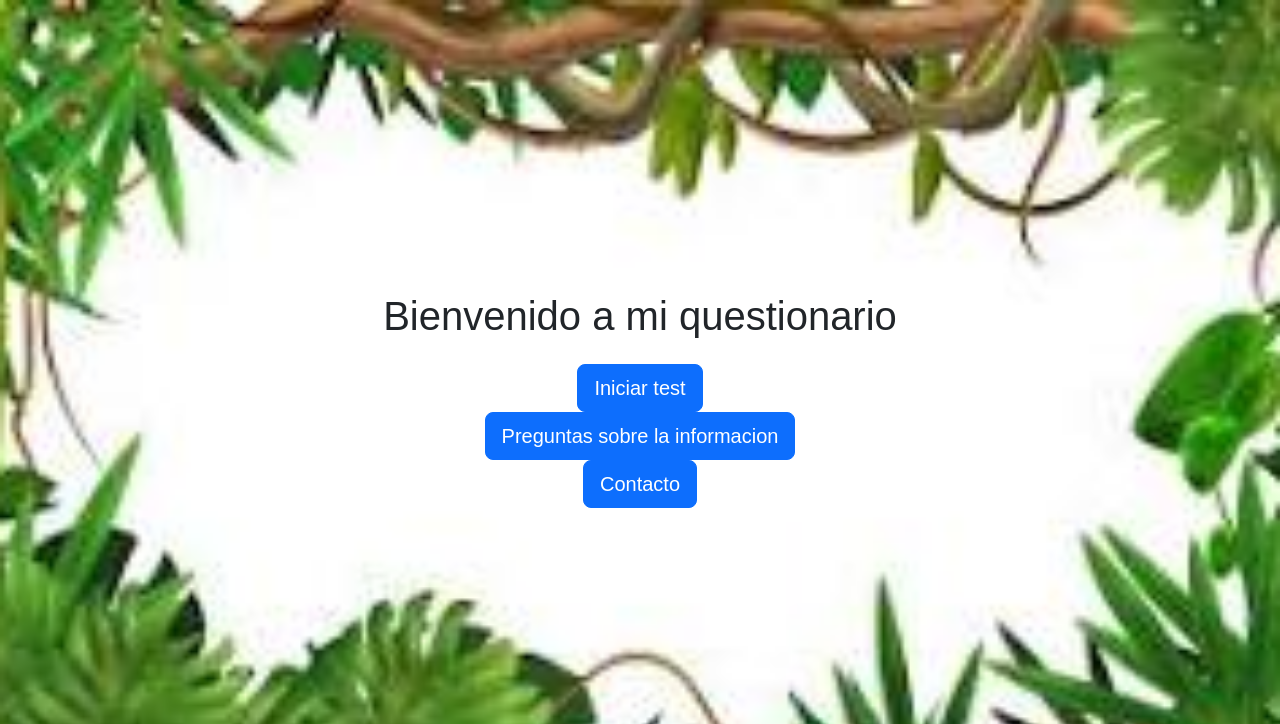
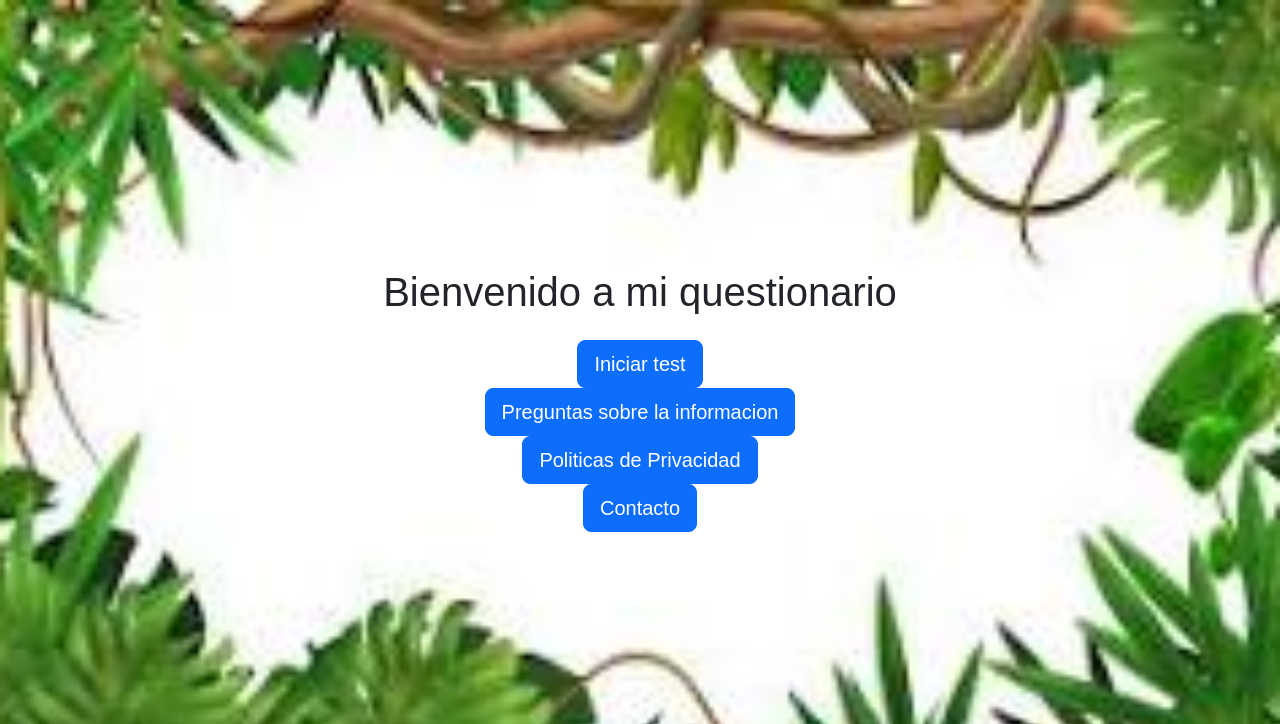
Before and after one commit to HPython-student/webflask2, a Flask app: page / in a window 1280 px wide. Shown: the top 724 px of the page. Run offline with Flask 3, Linux system fonts and the light colour scheme.

Commit message:
Update home.html

```diff
--- a/templates/home.html
+++ b/templates/home.html
@@ -16,6 +16,9 @@
         <form action="AskAboutWeb" method="get">
             <button type="" class="btn btn-primary btn-lg">Preguntas sobre la informacion</button>
         </form>
+        <form action="/PP" method="get>
+            <button type="submit" class="btn btn-primary btn-lg">Politicas de Privacidad</button>
+        </form>
         <form action="/contact" method="get">
             <button type="submit" class="btn btn-primary btn-lg">Contacto</button>
         </form>
```
